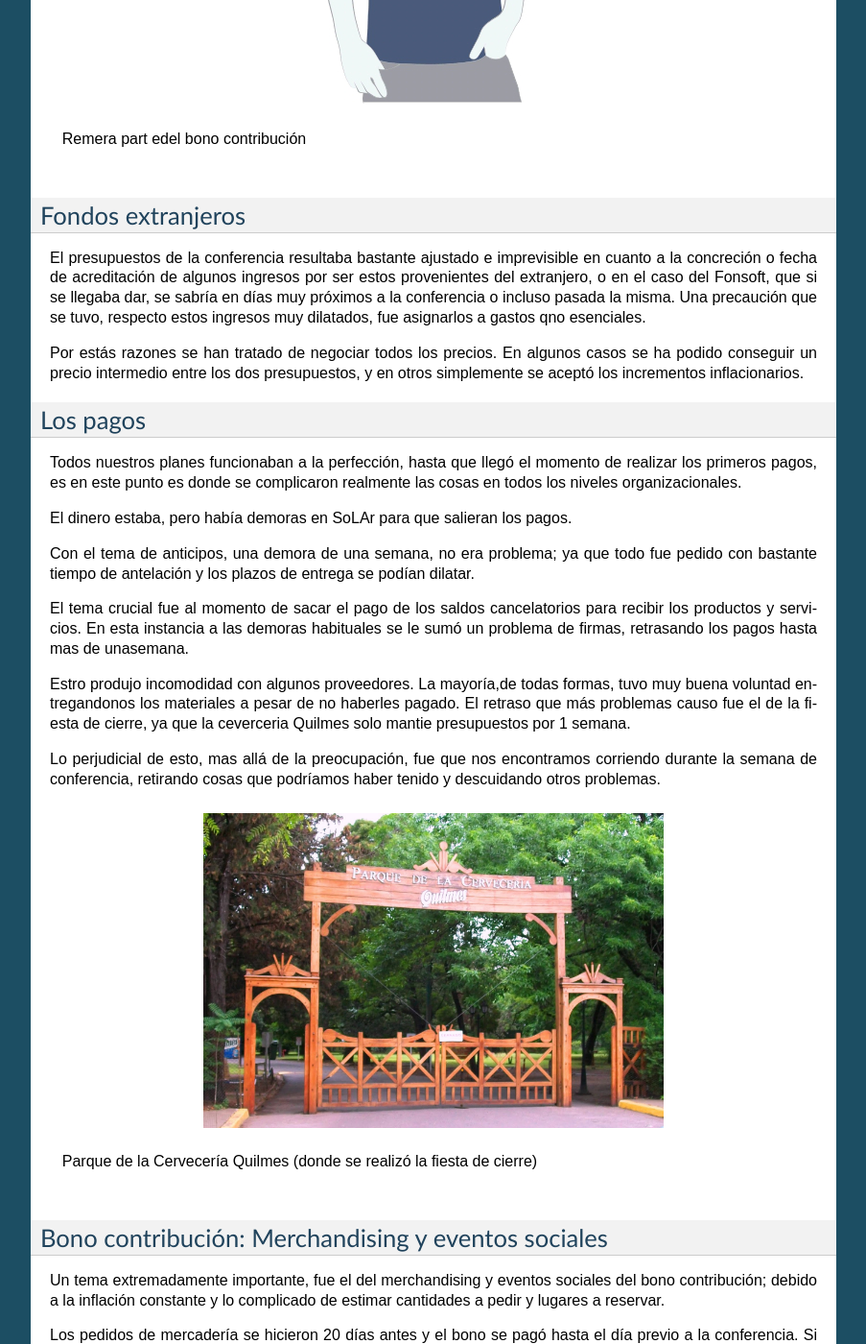
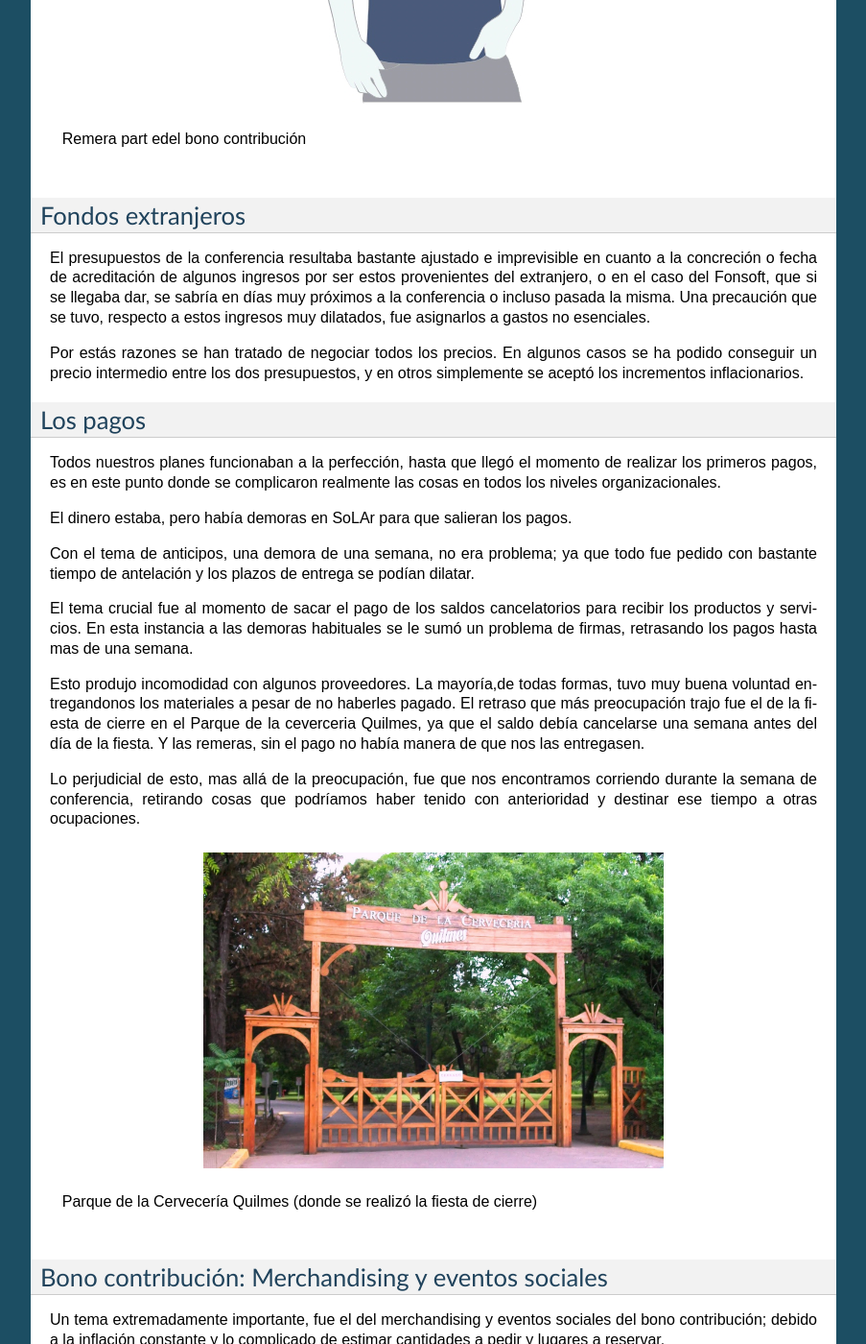
Before and after one commit to leliel12/pyconar20012_postmortem, a Sphinx documentation site: the page built from postmortem/source/proveedores.rst, in a window 1280 px wide and 1400 px high, scrolled down 990 px. Shown: the whole window at 96% size, without its empty margins (198-1101 px from the left). Built offline with Sphinx 7.4.7, drawn with Linux system fonts in a browser that asks for light colours; some of the changed text lies outside the part shown.

Commit message:
integradas correciones de proveedores

```diff
--- a/postmortem/source/proveedores.rst
+++ b/postmortem/source/proveedores.rst
@@ -51,8 +51,8 @@ El presupuestos de la conferencia resultaba bastante ajustado e imprevisible
 en cuanto a la concreción o fecha de acreditación de algunos ingresos por ser
 estos provenientes del extranjero, o en el caso del Fonsoft, que si se llegaba
 dar, se sabría en días muy próximos a la conferencia o incluso pasada la misma.
-Una precaución que se tuvo, respecto estos ingresos muy dilatados, fue
-asignarlos a gastos qno esenciales.
+Una precaución que se tuvo, respecto a estos ingresos muy dilatados, fue
+asignarlos a gastos no esenciales.
 
 Por estás razones se han tratado de negociar todos los precios. En algunos
 casos se ha podido conseguir un precio intermedio entre los dos presupuestos, y
@@ -63,7 +63,7 @@ Los pagos
 ---------
 
 Todos nuestros planes funcionaban a la perfección, hasta que llegó el momento de
-realizar los primeros pagos, es en este punto es donde se complicaron realmente
+realizar los primeros pagos, es en este punto donde se complicaron realmente
 las cosas en todos los niveles organizacionales.
 
 El dinero estaba, pero había demoras en SoLAr para que salieran los pagos.
@@ -75,16 +75,19 @@ podían dilatar.
 El tema crucial fue al momento de sacar el pago de los saldos cancelatorios
 para recibir los productos y servicios. En esta instancia a las demoras
 habituales se le sumó un problema de firmas, retrasando los pagos hasta mas
-de unasemana.
+de una semana.
 
-Estro produjo incomodidad con algunos proveedores. La mayoría,de todas formas,
+Esto produjo incomodidad con algunos proveedores. La mayoría,de todas formas,
 tuvo muy buena voluntad entregandonos los materiales a pesar de no haberles
-pagado. El retraso que más problemas causo fue el de la fiesta de cierre, ya que
-la ceverceria Quilmes solo mantie presupuestos por 1 semana.
+pagado. El retraso que más preocupación trajo fue el de la fiesta de cierre
+en el Parque de la ceverceria Quilmes, ya que el saldo debía cancelarse una
+semana antes del día de la fiesta. Y las remeras, sin el pago no había manera
+de que nos las entregasen.
+
 
 Lo perjudicial de esto, mas allá de la preocupación, fue que nos encontramos
 corriendo durante la semana de conferencia, retirando cosas que podríamos haber
-tenido y descuidando otros problemas.
+tenido con anterioridad y destinar ese tiempo a otras ocupaciones.
 
 .. only:: html
 
```
Also changed, not shown: other parts of postmortem/source/proveedores.rst (+1 -1 lines).
